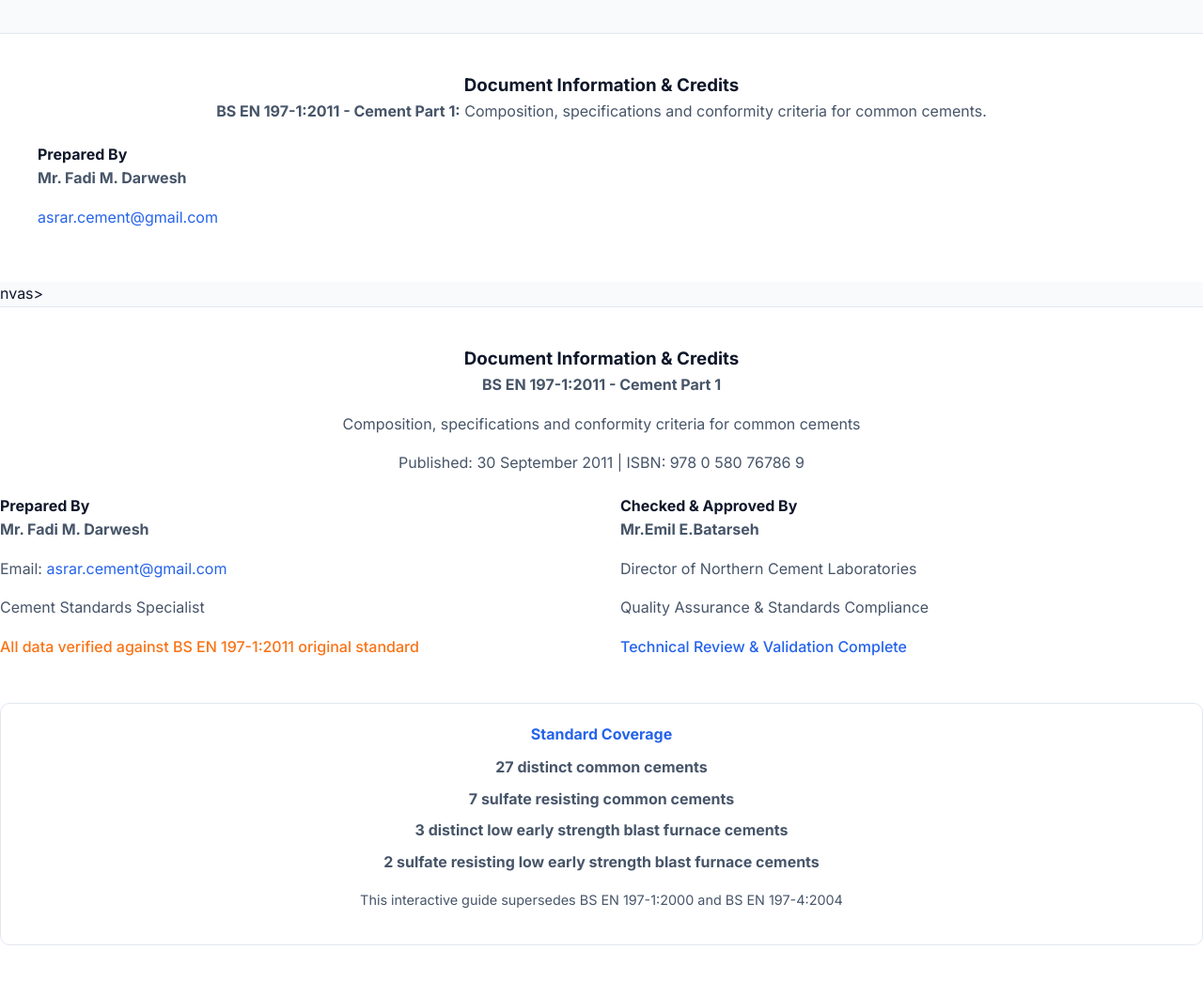
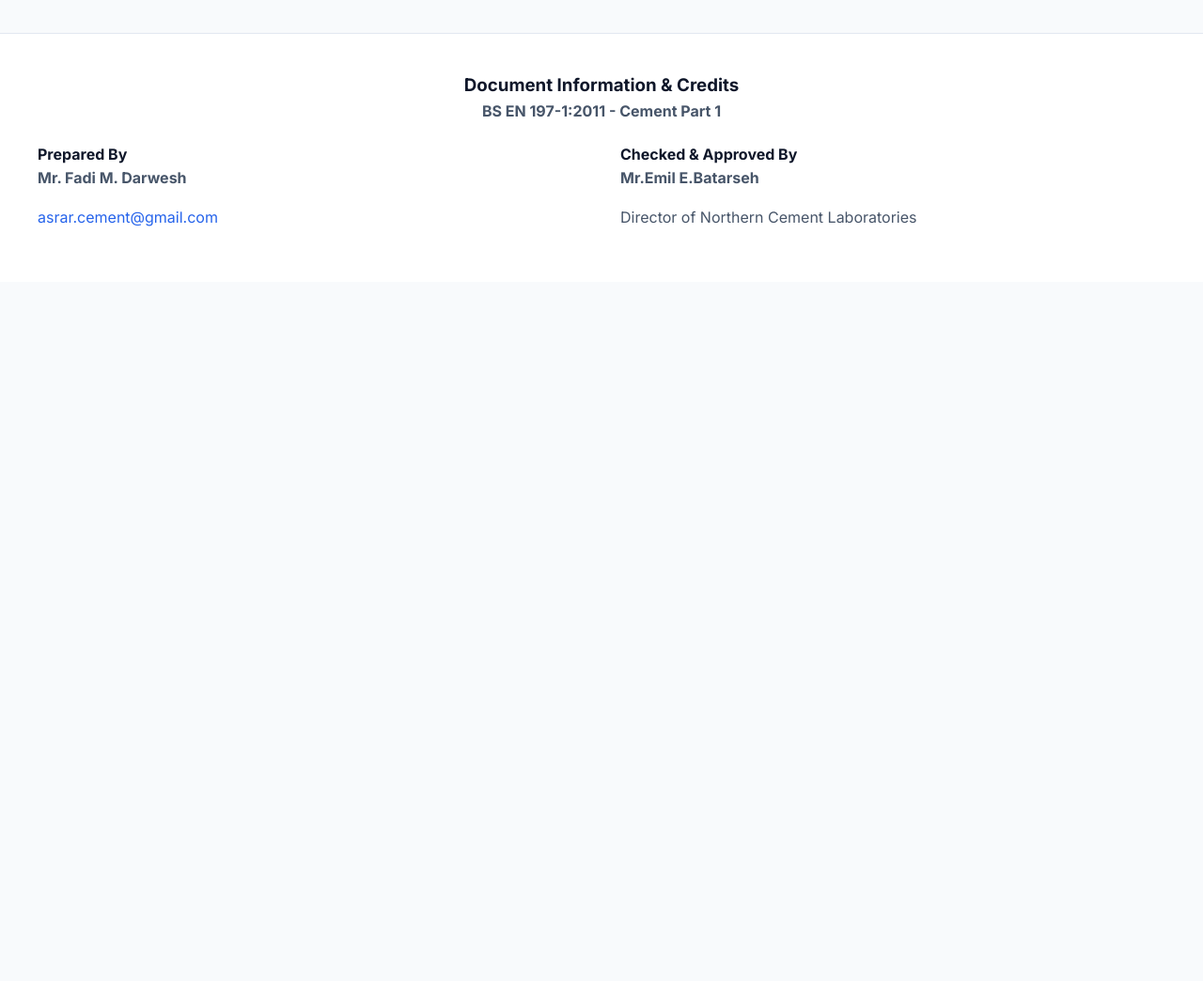
Before and after one commit to fdarweesh720-del/NEW, a plain HTML site: page index.html in a window 1280 px wide. Shown: the part 6057-7101 px from the top of the page at 94% size. After the commit the page ends 6357 px from the top, so only its background shows below. Drawn offline with nearby package versions, Linux system fonts and the light colour scheme.

Commit message:
Enhance meta description and footer credits
Updated the description meta tag and cleaned up the footer credits section.

```diff
--- a/index.html
+++ b/index.html
@@ -1,10 +1,10 @@
 <!DOCTYPE html>
-<html lang="en" data-theme="light">
+<html lang="en" data-theme="light" dir="ltr">
 <head>
     <meta charset="UTF-8">
     <meta name="viewport" content="width=device-width, initial-scale=1.0">
     <title>BS EN 197-1:2011 - Cement Standards Interactive Guide</title>
-    <meta name="description" content="Comprehensive interactive guide to BS EN 197-1:2011 cement standards, with a built-in precision calculator.">
+    <meta name="description" content="Comprehensive interactive guide to BS EN 197-1:2011 cement standards, covering 34 cement types, constituents, and strength classes, with a built-in precision calculator.">
     <link rel="preconnect" href="https://fonts.googleapis.com">
     <link rel="preconnect" href="https://fonts.gstatic.com" crossorigin>
     <link href="https://fonts.googleapis.com/css2?family=Inter:wght@300;400;500;600;700&display=swap" rel="stylesheet">
@@ -78,12 +78,18 @@
     <footer class="credits">
         <div class="container">
             <h3>Document Information & Credits</h3>
-            <p><strong>BS EN 197-1:2011 - Cement Part 1:</strong> Composition, specifications and conformity criteria for common cements.</p>
+            <p><strong>BS EN 197-1:2011 - Cement Part 1</strong></p>
             <div class="credits-info">
                 <div class="credit-item">
                     <h4>Prepared By</h4>
-                    <p><strong id="preparedBy">Mr. Fadi M. Darwesh</strong></p>
-                    <p><a href="mailto:asrar.cement@gmail.com" id="preparedEmail">asrar.cement@gmail.com</a></p>
+                    <p><strong id="preparedBy"></strong></p>
+                    <p><a href="#" id="preparedEmail"></a></p>
+                </div>
+                <div class="credit-item">
+                    <h4>Checked & Approved By</h4>
+                    <p><strong id="checkedBy"></strong></p>
+                    <p id="checkedTitle"></p>
+                </div>
             </div>
         </div>
     </footer>
@@ -92,67 +98,3 @@
     <script src="app.js"></script>
 </body>
 </html>
-nvas>
-            </div>
-
-            <div class="cards-grid" id="requirementsGrid">
-                </div>
-        </section>
-    </main>
-
-    <footer class="credits">
-        <div class="credits-content">
-            <h3>Document Information &amp; Credits</h3>
-            <p><strong>BS EN 197-1:2011 - Cement Part 1</strong></p>
-            <p>Composition, specifications and conformity criteria for common cements</p>
-            <p>Published: 30 September 2011 | ISBN: 978 0 580 76786 9</p>
-
-            <div class="credits-info">
-                <div class="credit-item">
-                    <h4>Prepared By</h4>
-                    <p><strong id="preparedBy">Mr. Fadi M. Darwesh</strong></p>
-                    <p>Email: <a href="mailto:asrar.cement@gmail.com" target="_blank" id="preparedEmail">asrar.cement@gmail.com</a></p>
-                    <p>Cement Standards Specialist</p>
-                    <p style="margin-top: 10px; color: var(--accent-orange); font-weight: 500;">All data verified against BS EN 197-1:2011 original standard</p>
-                </div>
-                <div class="credit-item">
-                    <h4>Checked &amp; Approved By</h4>
-                    <p><strong id="checkedBy">Mr.Emil E.Batarseh</strong></p>
-                    <p id="checkedTitle">Director of Northern Cement Laboratories</p>
-                    <p>Quality Assurance &amp; Standards Compliance</p>
-                    <p style="margin-top: 10px; color: var(--primary-blue); font-weight: 500;">Technical Review &amp; Validation Complete</p>
-                </div>
-            </div>
-
-            <div style="margin-top: 30px; padding: 20px; background: var(--color-bg-1); border-radius: 10px; border: 1px solid var(--border);">
-                <h4 style="color: var(--primary-blue); margin-bottom: 10px;">Standard Coverage</h4>
-                <p style="margin-bottom: 8px;"><strong>27 distinct common cements</strong></p>
-                <p style="margin-bottom: 8px;"><strong>7 sulfate resisting common cements</strong></p>
-                <p style="margin-bottom: 8px;"><strong>3 distinct low early strength blast furnace cements</strong></p>
-                <p style="margin-bottom: 15px;"><strong>2 sulfate resisting low early strength blast furnace cements</strong></p>
-                <p style="color: var(--text-secondary); font-size: 0.9rem;">
-                    This interactive guide supersedes BS EN 197-1:2000 and BS EN 197-4:2004
-                </p>
-            </div>
-        </div>
-    </footer>
-
-    <div class="modal" id="detailModal">
-        <div class="modal-content">
-            <span class="modal-close" id="modalClose">&times;</span>
-            <div id="modalContent">
-                </div>
-        </div>
-    </div>
-
-    <script src="app.js"></script>
-    <div id="calculatorModal" class="modal">
-    <div class="modal-content large">
-        <span id="calculatorModalClose" class="modal-close-btn">&times;</span>
-        <div id="calculatorContent">
-            </div>
-    </div>
-    </
-        div>
-</body>
-</html>
```
